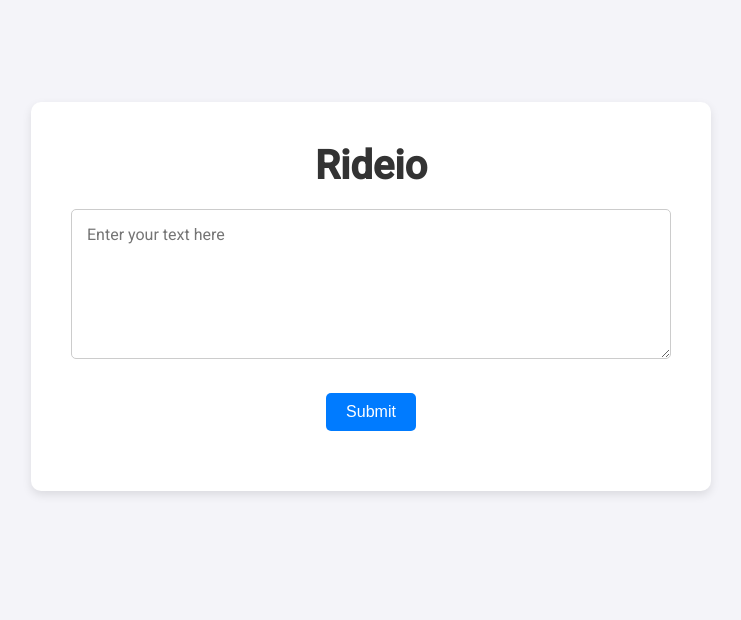
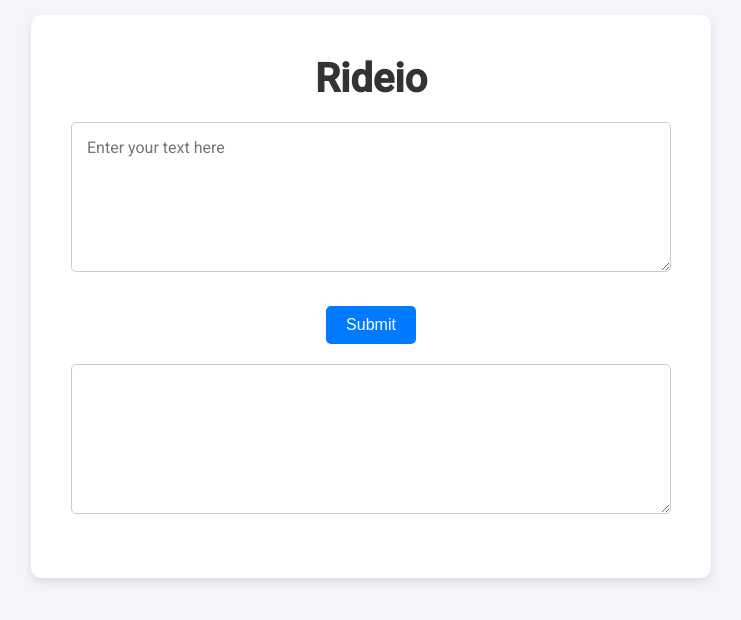
Before and after one commit to Govind9/rideio, a plain HTML site: page index.html in a window 1280 px wide. Shown: the part 104-724 px from the top of the page, without its empty margins (269-1010 px from the left). Drawn offline with Linux system fonts and the light colour scheme.

Commit message:
Update index.html

```diff
--- a/index.html
+++ b/index.html
@@ -82,7 +82,7 @@
         <h1>Rideio</h1>
         <textarea id="textInput" placeholder="Enter your text here"></textarea>
         <button onclick="processText()">Submit</button>
-        <p id="output"></p>
+        <textarea id="output" readonly></textarea>
     </div>
 
     <!-- Link to external JS file -->
```
